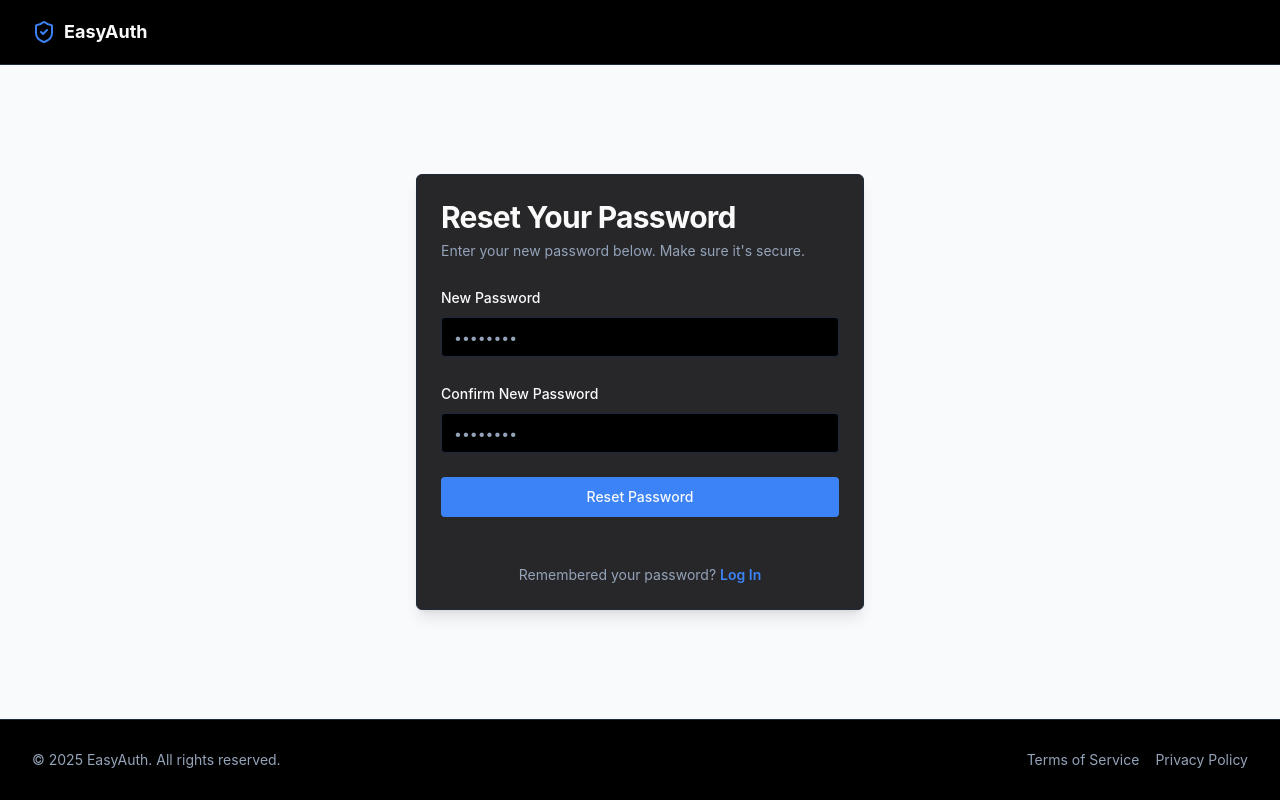
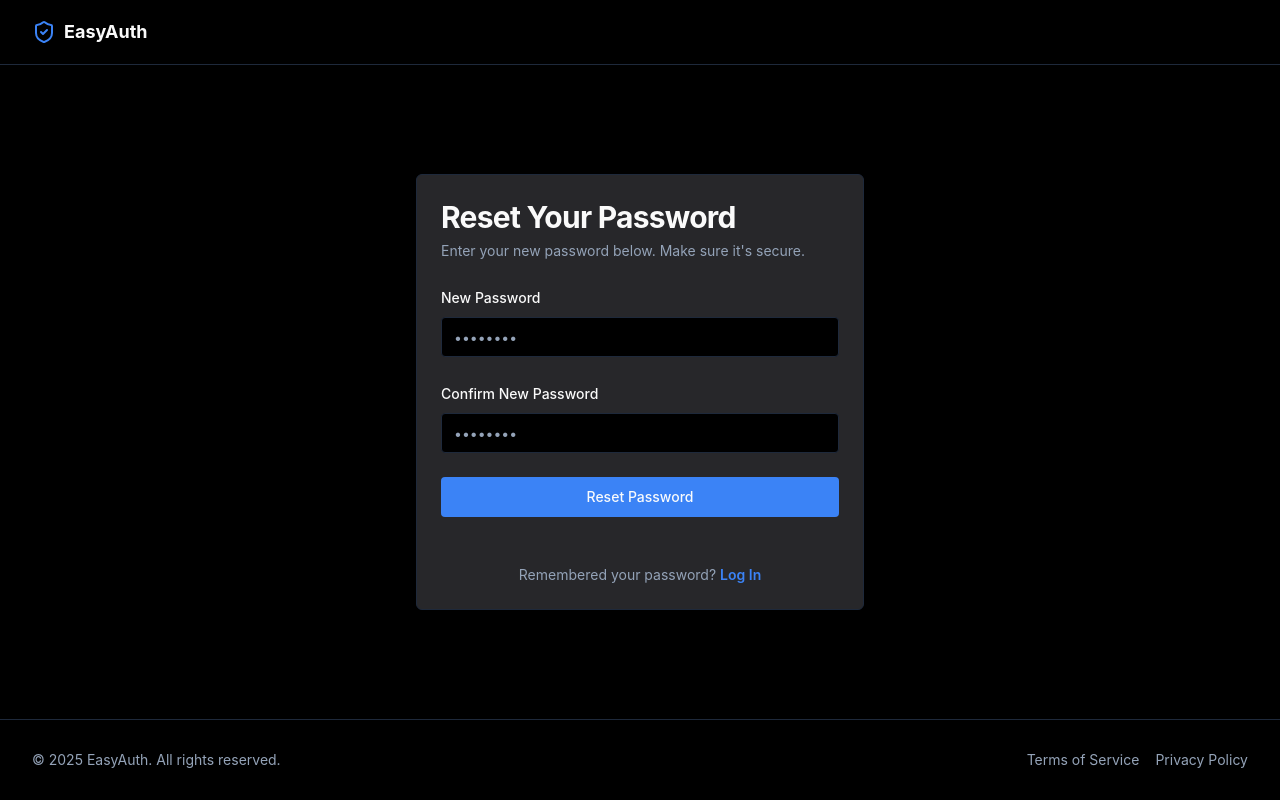
Before and after one commit to SadiqNaizam/mlo-a774-640e, a React (Vite) app: page /reset-password in a window 1280 px wide. Built offline with nearby package versions, Linux system fonts and the light colour scheme.

Commit message:
Updated code files via regeneration: ResetPasswordPage.tsx

```diff
--- a/src/pages/ResetPasswordPage.tsx
+++ b/src/pages/ResetPasswordPage.tsx
@@ -51,9 +51,9 @@
   }
 
   return (
-    <div className="flex flex-col min-h-screen">
+    <div className="flex flex-col min-h-screen bg-background">
       <Header />
-      <main className="flex-grow flex items-center justify-center p-4 bg-gray-50">
+      <main className="flex-grow flex items-center justify-center p-4">
         <AuthFormWrapper
           title="Reset Your Password"
           description="Enter your new password below. Make sure it's secure."
```
